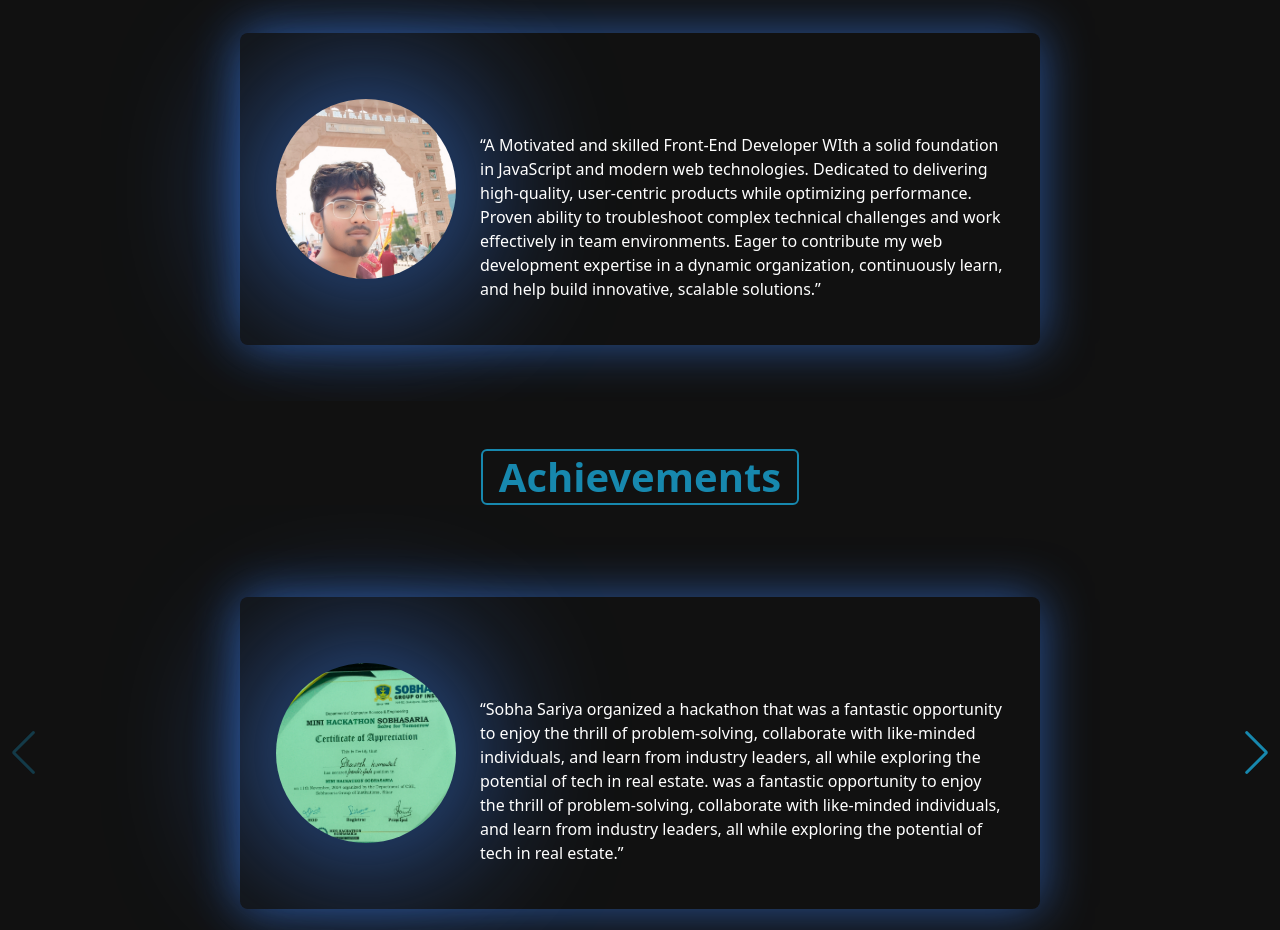
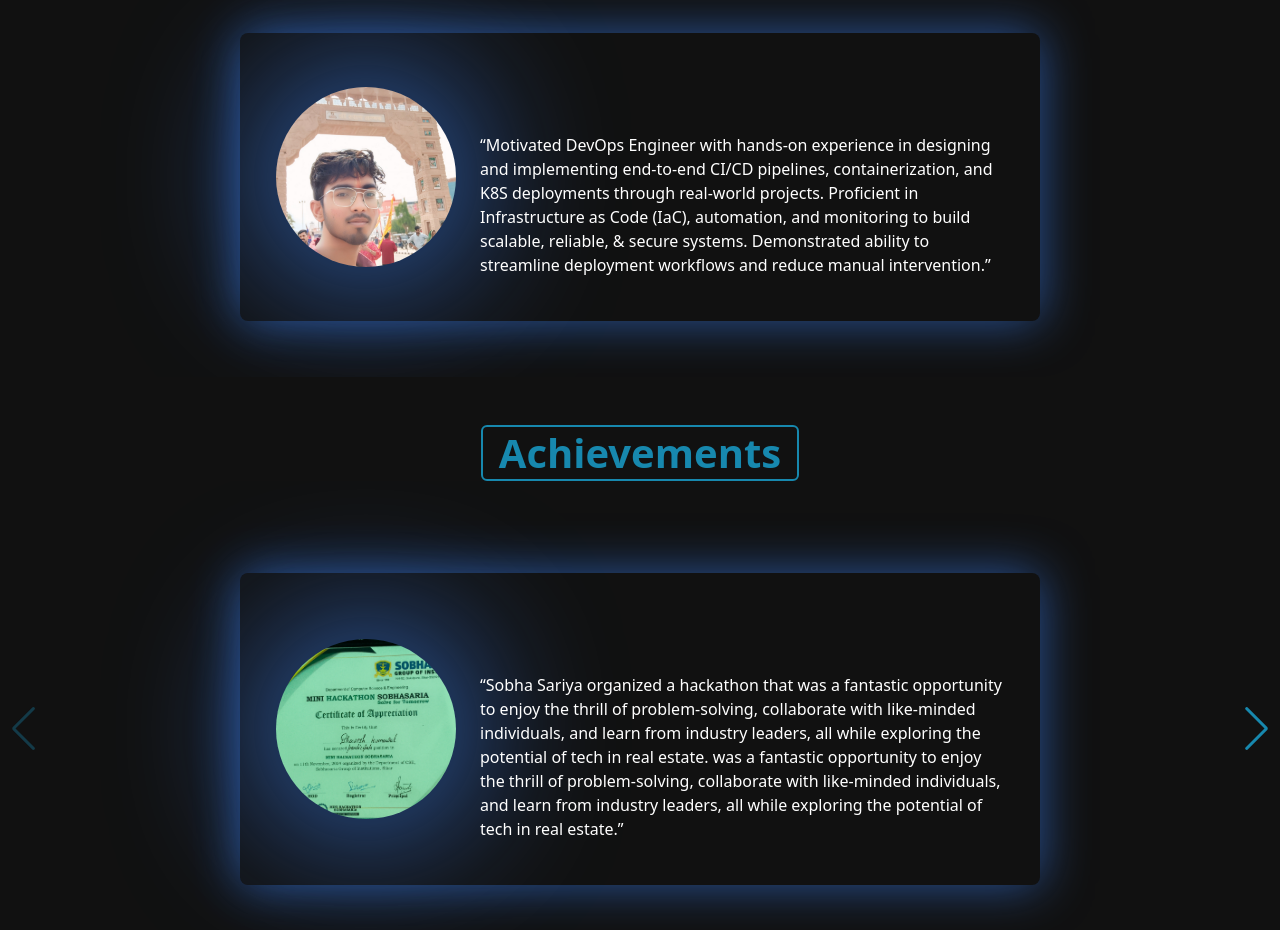
Before and after one commit to bhavesh-kumawat/portfolio, a website: page index.html in a window 1280 px wide. Shown: the part 2560-3490 px from the top of the page. Drawn offline with nearby package versions, Linux system fonts and the light colour scheme; animation ran at ten frames a second.

Commit message:
Update testimonial text for DevOps Engineer

```diff
--- a/index.html
+++ b/index.html
@@ -700,9 +700,9 @@
                 class="testimonial-text ml-6 text-left pt-6 md:pt-16 relative"
               >
                 <p class="text-sm md:text-base mb-2">
-                  “A Motivated and skilled Front-End Developer WIth a solid foundation in JavaScript and modern web technologies.
-                   Dedicated to delivering high-quality, user-centric products while optimizing performance. Proven ability to troubleshoot complex technical challenges and work effectively in team environments. Eager to contribute my web development expertise in a dynamic organization, continuously learn, and help build
-                   innovative, scalable solutions.”
+                  “Motivated DevOps Engineer with hands-on experience in designing and implementing end-to-end CI/CD pipelines, containerization, and
+K8S deployments through real-world projects. Proficient in Infrastructure as Code (IaC), automation, and monitoring to build scalable,
+reliable, & secure systems. Demonstrated ability to streamline deployment workflows and reduce manual intervention.”
                 </p>
               </div>
             </div>
```
